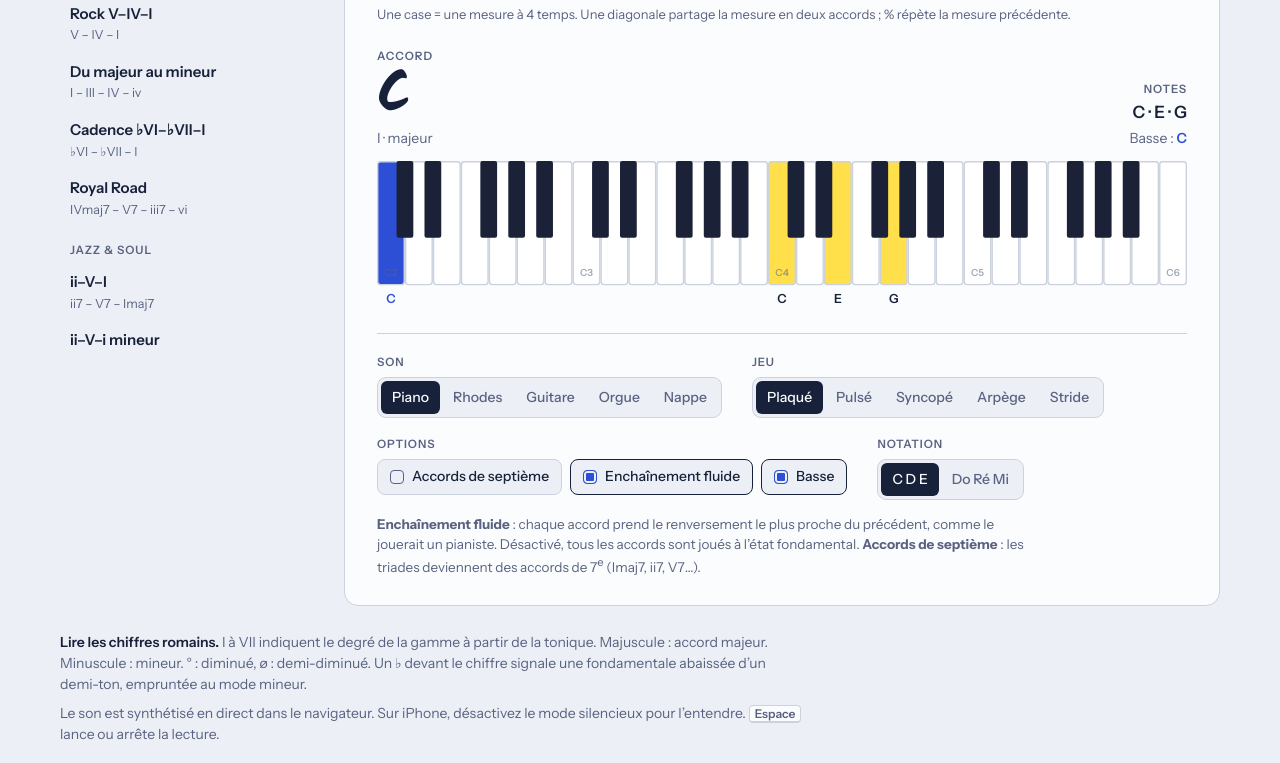
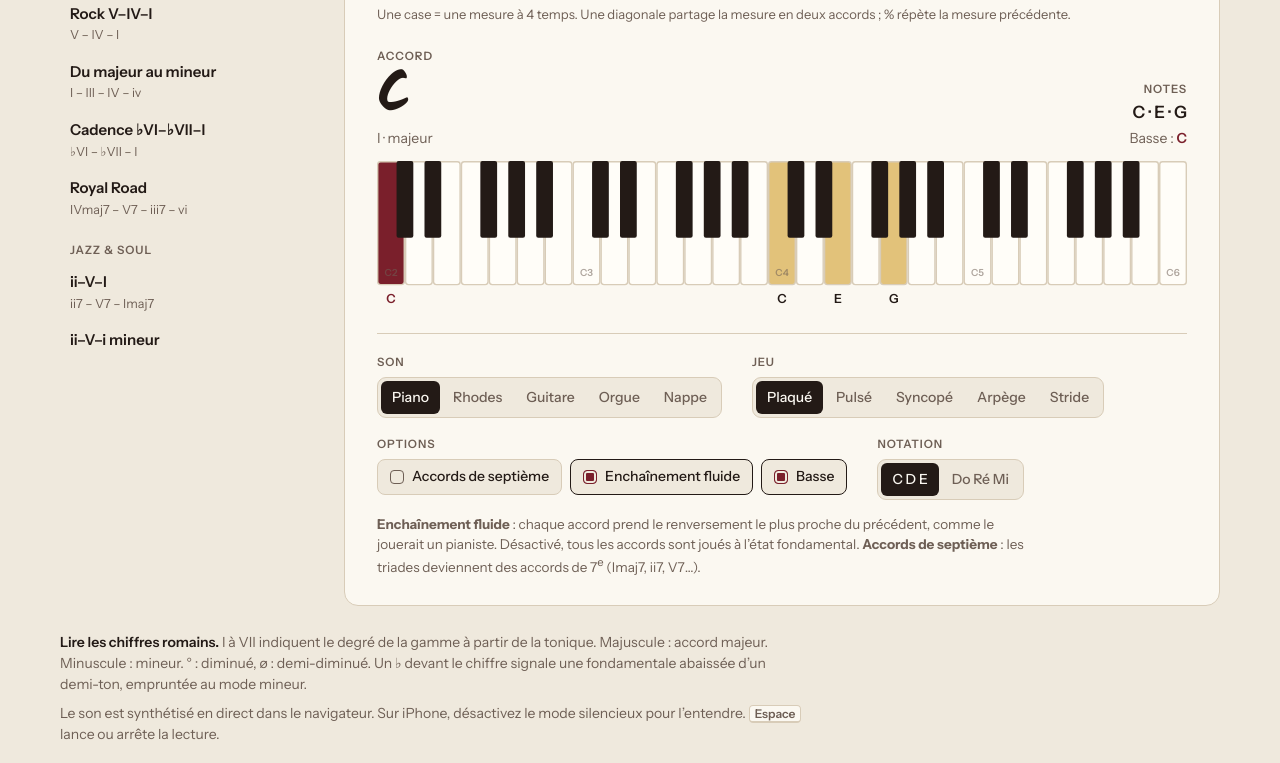
Before and after one commit to nicolascopsidas/progressions-app, a plain HTML site: page index.html in a window 1280 px wide. Shown: the part 577-1340 px from the top of the page. Drawn offline with Linux system fonts and the light colour scheme.

Commit message:
Palette plus noble : ivoire, encre brune, bordeaux et or
Co-Authored-By: Claude Opus 5.5 <noreply@anthropic.com>
Claude-Session: https://claude.ai/code/session_016H7TGLapHCviWwLWghwHHN

```diff
--- a/index.html
+++ b/index.html
@@ -10,18 +10,18 @@
 <style>
 :root{
   /* Plan : bibliothèque à gauche, « feuille » du lecteur à droite. La grille d’accords écrite à la main est le cœur de la page ; un surligneur jaune suit la lecture. */
-  --paper:#eceff5;
-  --sheet:#fbfcfe;
-  --ink:#17213a;
-  --ink-2:#596381;
-  --rule:#cbd2de;
-  --accent:#2d4fd6;
-  --marker:#ffe04a;
-  --marker-soft:#ffe04a;
-  --on-marker:#17213a;
-  --hover:rgba(45,79,214,.07);
-  --key-w:#ffffff;
-  --key-b:#1b2238;
+  --paper:#efe9dd;
+  --sheet:#fbf8f1;
+  --ink:#231a16;
+  --ink-2:#6e5f55;
+  --rule:#d8ccb8;
+  --accent:#7a1f2b;
+  --marker:#e2c27a;
+  --marker-soft:#e9cf92;
+  --on-marker:#231a16;
+  --hover:rgba(122,31,43,.07);
+  --key-w:#fffdf8;
+  --key-b:#231a16;
   --f-display:"Instrument Serif","Iowan Old Style",Georgia,serif;
   --f-body:"Instrument Sans",system-ui,-apple-system,"Segoe UI",Roboto,sans-serif;
   --f-hand:"Kalam","Segoe Print","Bradley Hand",cursive;
@@ -29,16 +29,16 @@
 }
 @media (prefers-color-scheme:dark){
   :root:not([data-theme="light"]){
-    --paper:#0d1322; --sheet:#141b2e; --ink:#e7ebf3; --ink-2:#9aa5bd; --rule:#2c3753;
-    --accent:#8fa3ff; --marker:#f2d13a; --marker-soft:rgba(242,209,58,.30); --on-marker:#141a2b;
-    --hover:rgba(143,163,255,.09); --key-w:#d3d9e5; --key-b:#0a0f1c;
+    --paper:#14100e; --sheet:#1d1815; --ink:#efe6d6; --ink-2:#a8998a; --rule:#3a302a;
+    --accent:#d98e8c; --marker:#c9a24f; --marker-soft:rgba(201,162,79,.32); --on-marker:#1a1411;
+    --hover:rgba(217,142,140,.09); --key-w:#e6dccb; --key-b:#0e0b09;
     color-scheme:dark;
   }
 }
 :root[data-theme="dark"]{
-  --paper:#0d1322; --sheet:#141b2e; --ink:#e7ebf3; --ink-2:#9aa5bd; --rule:#2c3753;
-  --accent:#8fa3ff; --marker:#f2d13a; --marker-soft:rgba(242,209,58,.30); --on-marker:#141a2b;
-  --hover:rgba(143,163,255,.09); --key-w:#d3d9e5; --key-b:#0a0f1c;
+  --paper:#14100e; --sheet:#1d1815; --ink:#efe6d6; --ink-2:#a8998a; --rule:#3a302a;
+  --accent:#d98e8c; --marker:#c9a24f; --marker-soft:rgba(201,162,79,.32); --on-marker:#1a1411;
+  --hover:rgba(217,142,140,.09); --key-w:#e6dccb; --key-b:#0e0b09;
   color-scheme:dark;
 }
 
```
